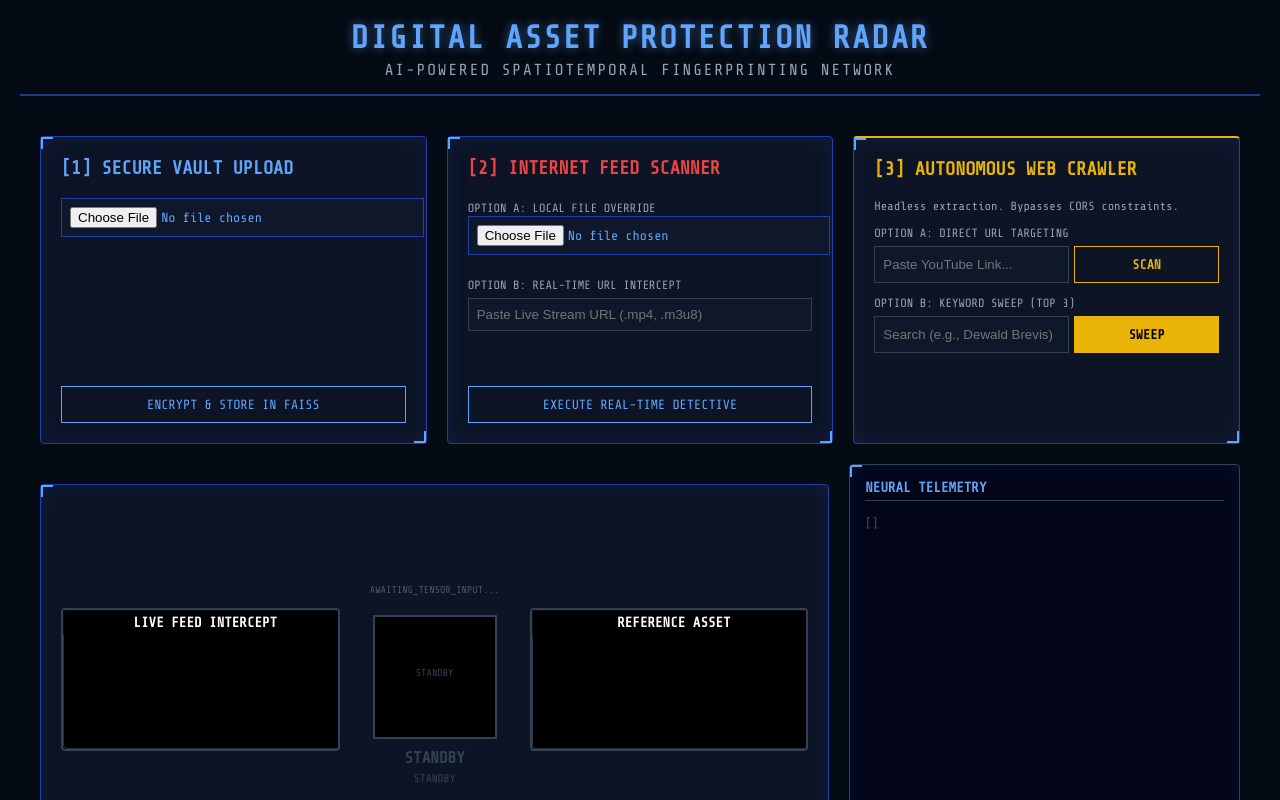
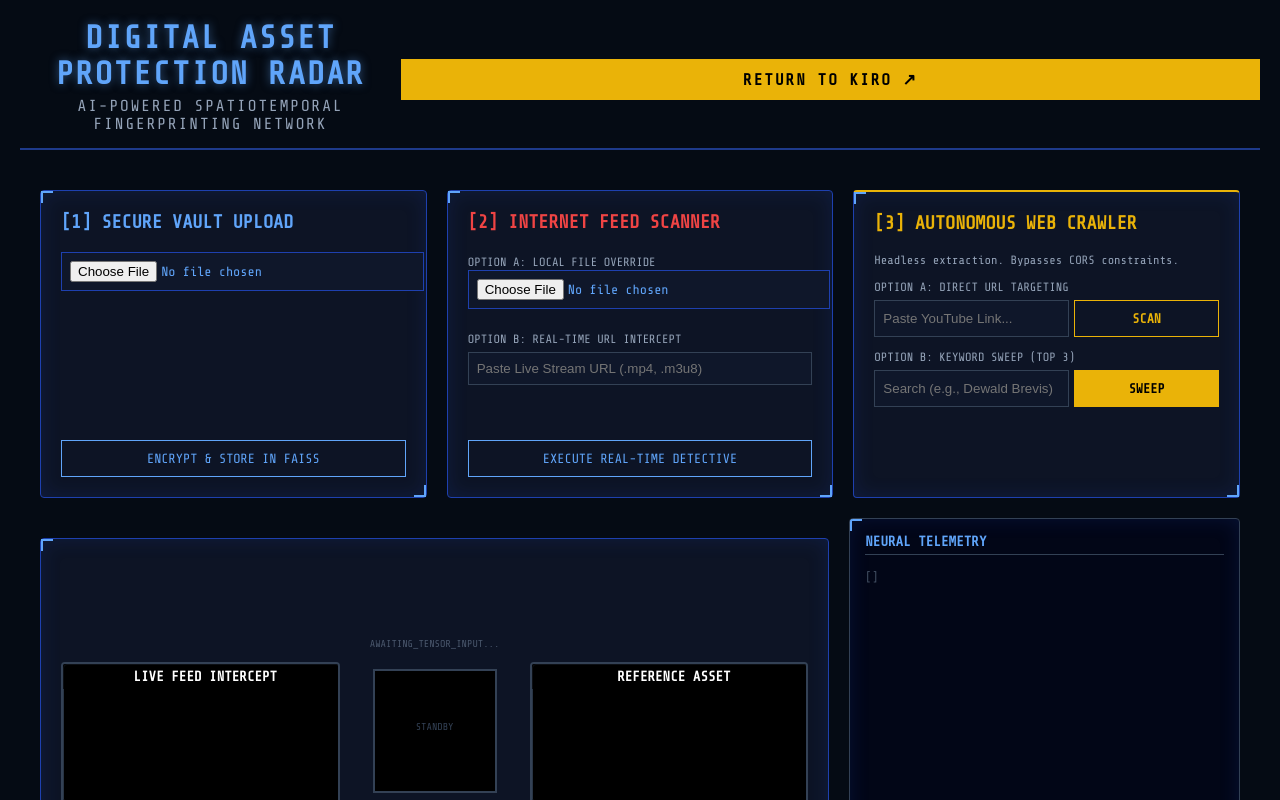
Before and after one commit to Kaushik-pasumarthi/Tensai-no-me, a React (Create React App) app in the folder frontend/: page / in a window 1280 px wide. Shown: the top 800 px of the page. Built offline with nearby package versions, Linux system fonts and the light colour scheme.

Commit message:
Enhance header with Kiro website redirect button
Updated header layout to include a redirect button to Kiro website.

```diff
--- a/frontend/src/App.js
+++ b/frontend/src/App.js
@@ -288,9 +288,22 @@ const sweepYouTube = async () => {
   };
 return (
     <div className="dashboard">
-      <header className="header" style={{ marginBottom: '20px' }}>
-        <h1>Digital Asset Protection Radar</h1>
-        <p style={{ color: '#94a3b8', margin: '5px 0' }}>AI-Powered Spatiotemporal Fingerprinting Network</p>
+      <header className="header" style={{ marginBottom: '20px', display: 'flex', justifyContent: 'space-between', alignItems: 'center' }}>
+        <div>
+          <h1 style={{ margin: '0' }}>Digital Asset Protection Radar</h1>
+          <p style={{ color: '#94a3b8', margin: '5px 0' }}>AI-Powered Spatiotemporal Fingerprinting Network</p>
+        </div>
+
+        {/* --- KIRO WEBSITE REDIRECT BUTTON --- */}
+        <a
+          href="https://sport-shield-ai.onrender.com/"
+          target="_blank"
+          rel="noopener noreferrer"
+          className="btn"
+          style={{ textDecoration: 'none', background: '#eab308', color: '#000', fontWeight: 'bold', padding: '10px 20px', border: '1px solid #eab308' }}
+        >
+          Return to Kiro ↗
+        </a>
       </header>
 
       <div style={{ display: 'flex', flexDirection: 'column', gap: '20px', padding: '0 20px 20px 20px' }}>
```
